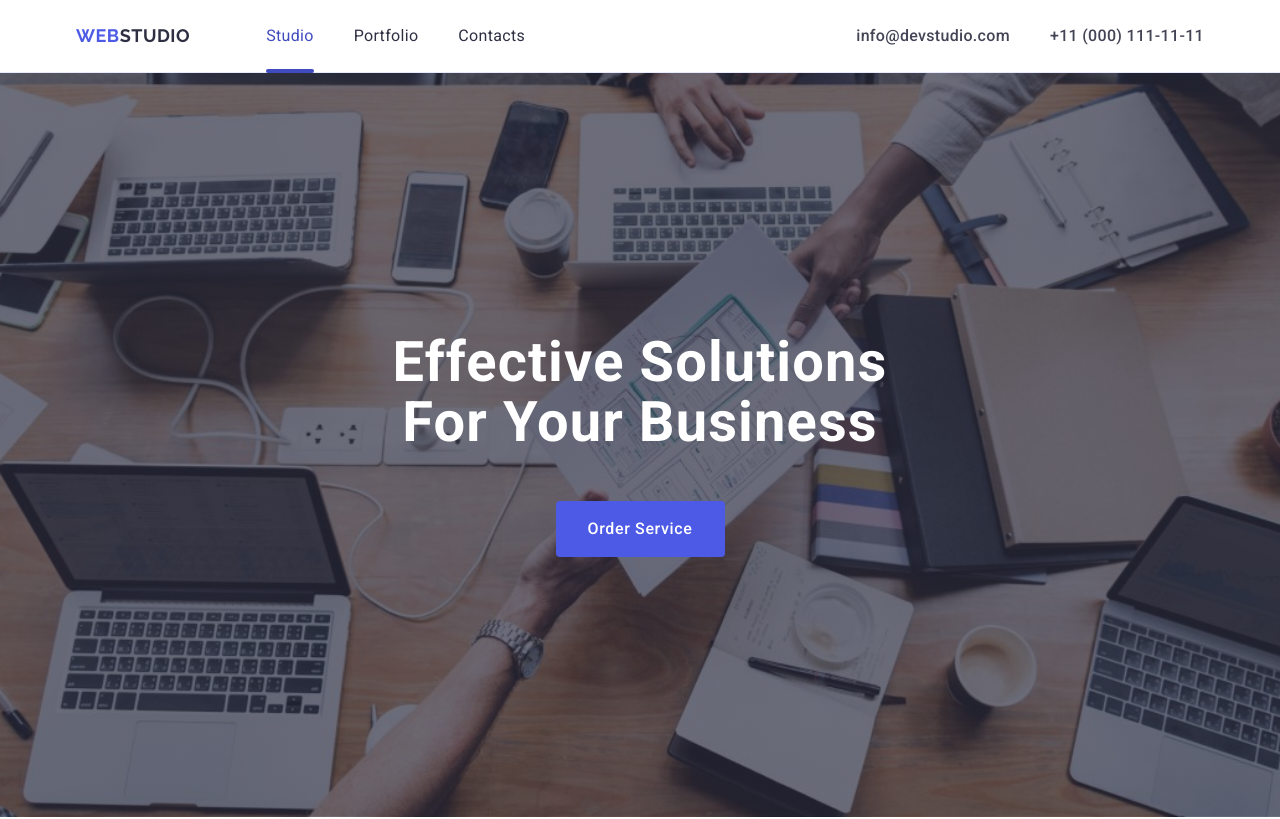
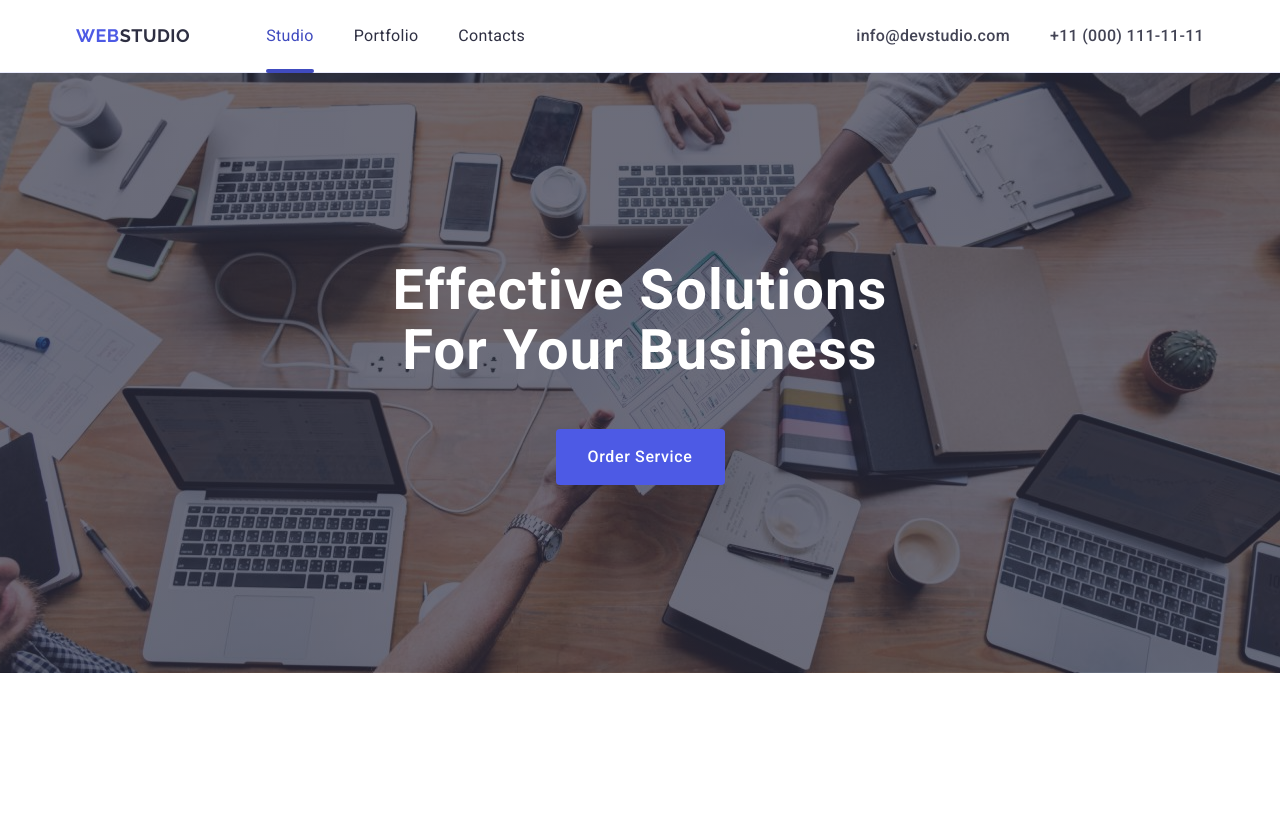
Before and after one commit to Ivan95k/goit-markup-hw-06, a plain HTML site: page index.html in a window 1280 px wide. Shown: the top 819 px of the page. Drawn offline with nearby package versions, Linux system fonts and the light colour scheme.

Commit message:
fix bugs

```diff
--- a/css/style.css
+++ b/css/style.css
@@ -265,10 +265,11 @@ img {
     font-size: 56px;
     line-height: 1.07;
     margin-bottom: 36px;
+    min-width: 496px;
   }
 }
 @media only screen and (min-width: 768px) {
-  .hero-container {
+  .hero {
     padding: 112px 136px;
   }
 }
@@ -278,7 +279,7 @@ img {
   }
 }
 @media only screen and (min-width: 1158px) {
-  .hero-container {
+  .hero {
     padding: 188px 0;
   }
 }
@@ -1077,6 +1078,7 @@ input[type='checkbox']:checked ~ .form-agreement > .form-agreement-checkbox {
 }
 
 /* mobile-menu */
+
 .mobile-menu {
   position: fixed;
   top: 0;
@@ -1135,6 +1137,7 @@ input[type='checkbox']:checked ~ .form-agreement > .form-agreement-checkbox {
   line-height: 1.11; /* 111.111% */
   letter-spacing: 0.02em;
   text-transform: capitalize;
+  text-decoration: none;
 }
 .mobile-menu-link.current {
   color: #404bbf;
@@ -1158,6 +1161,7 @@ input[type='checkbox']:checked ~ .form-agreement > .form-agreement-checkbox {
   font-weight: 500;
   line-height: 1.2; /* 120% */
   letter-spacing: 0.02em;
+  text-decoration: none;
 }
 .mobile-menu-contact.accent {
   color: #4d5ae5;
```
